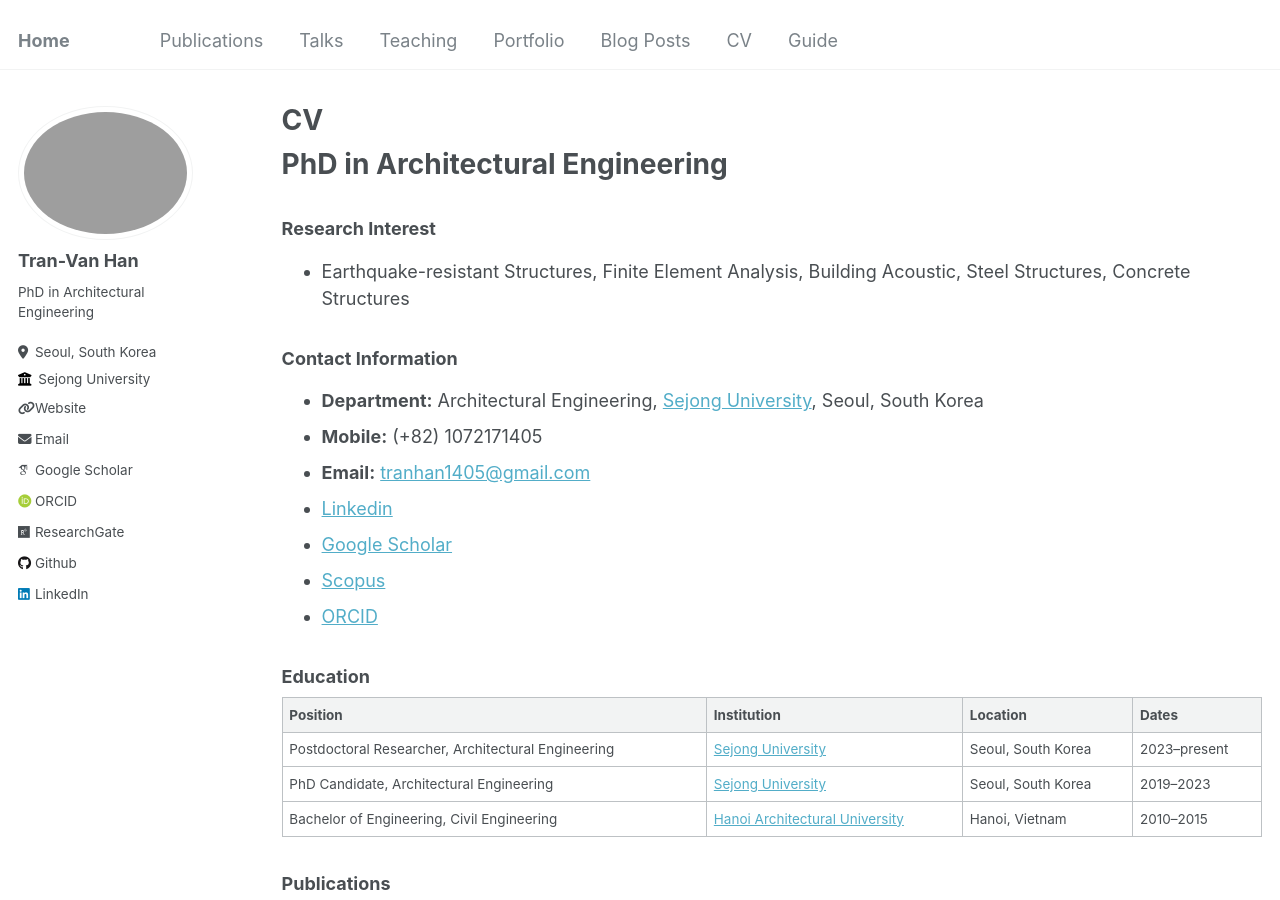
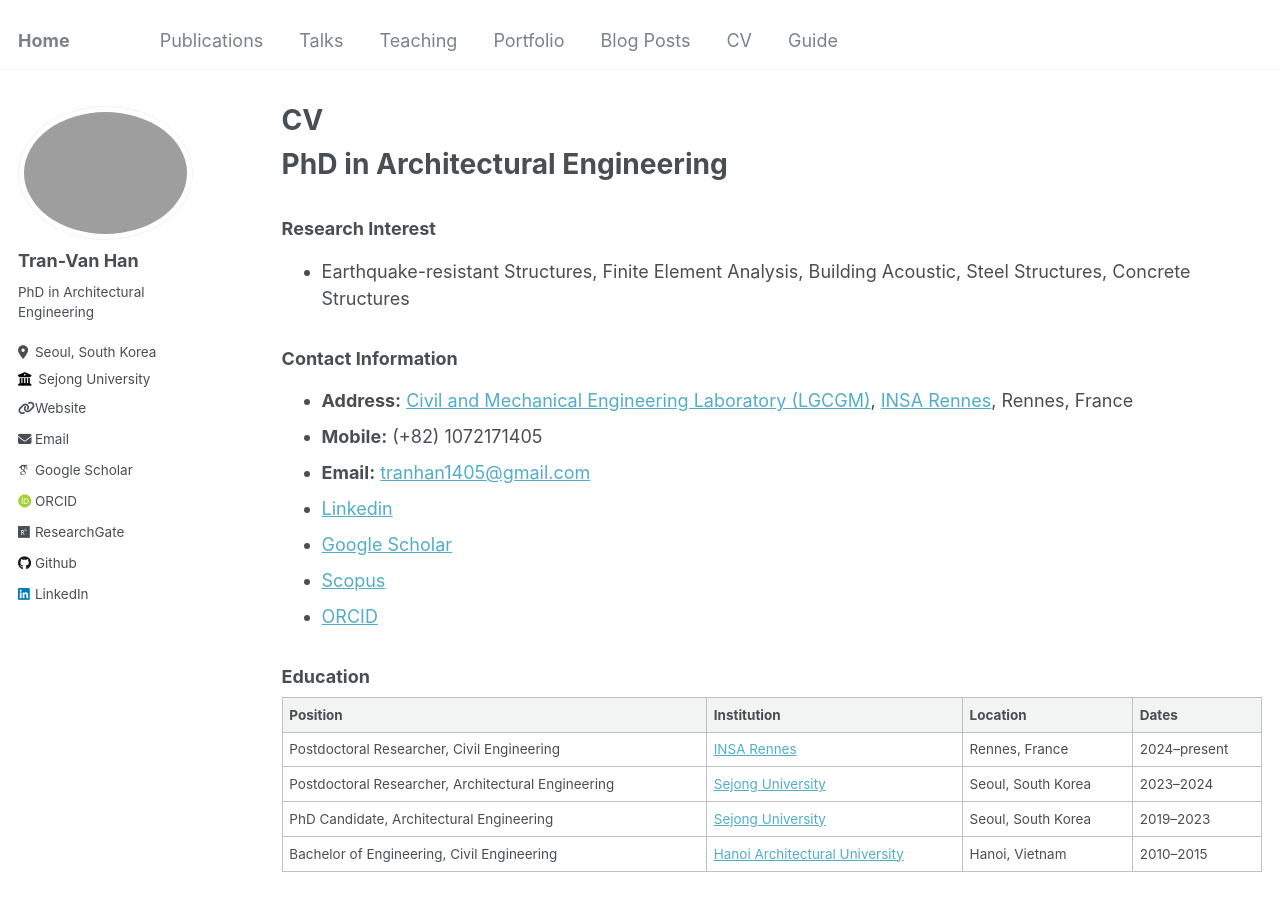
Before and after one commit to tranhan1405/tranhan1405.github.io, a Jekyll site: the page built from _pages/cv.md, in a window 1280 px wide and 900 px high. Built offline with Jekyll 4.4.1, drawn with Linux system fonts in a browser that asks for light colours; some web fonts are replaced.

Commit message:
Update cv.md

```diff
--- a/_pages/cv.md
+++ b/_pages/cv.md
@@ -16,7 +16,7 @@ redirect_from:
   - Earthquake-resistant Structures, Finite Element Analysis, Building Acoustic, Steel Structures, Concrete Structures
 
 ### Contact Information
-- **Department:** Architectural Engineering, [Sejong University](https://en.sejong.ac.kr/eng/index.do), Seoul, South Korea
+- **Address:** [Civil and Mechanical Engineering Laboratory (LGCGM)](https://www.insa-rennes.fr/en/lgcgm.html),  [INSA Rennes](https://www.insa-rennes.fr/index.html), Rennes, France
 - **Mobile:** (+82) 1072171405
 - **Email:** [tranhan1405@gmail.com](mailto:tranhan1405@gmail.com)
 - [Linkedin](https://www.linkedin.com/in/tranhan1405/)
@@ -28,7 +28,8 @@ redirect_from:
 
 | Position                                          | Institution                                                                 | Location             | Dates        |
 |---------------------------------------------------|-----------------------------------------------------------------------------|----------------------|--------------|
-| Postdoctoral Researcher, Architectural Engineering | [Sejong University](https://en.sejong.ac.kr/eng/index.do)                   | Seoul, South Korea   | 2023–present |
+| Postdoctoral Researcher, Civil Engineering         | [INSA Rennes](https://www.insa-rennes.fr/index.html)                       | Rennes, France        | 2024–present |
+| Postdoctoral Researcher, Architectural Engineering | [Sejong University](https://en.sejong.ac.kr/eng/index.do)                   | Seoul, South Korea   | 2023–2024    |
 | PhD Candidate, Architectural Engineering           | [Sejong University](https://en.sejong.ac.kr/eng/index.do)                   | Seoul, South Korea   | 2019–2023    |
 | Bachelor of Engineering, Civil Engineering         | [Hanoi Architectural University](https://hau.edu.vn/?lang=en)               | Hanoi, Vietnam       | 2010–2015    |
 
```
